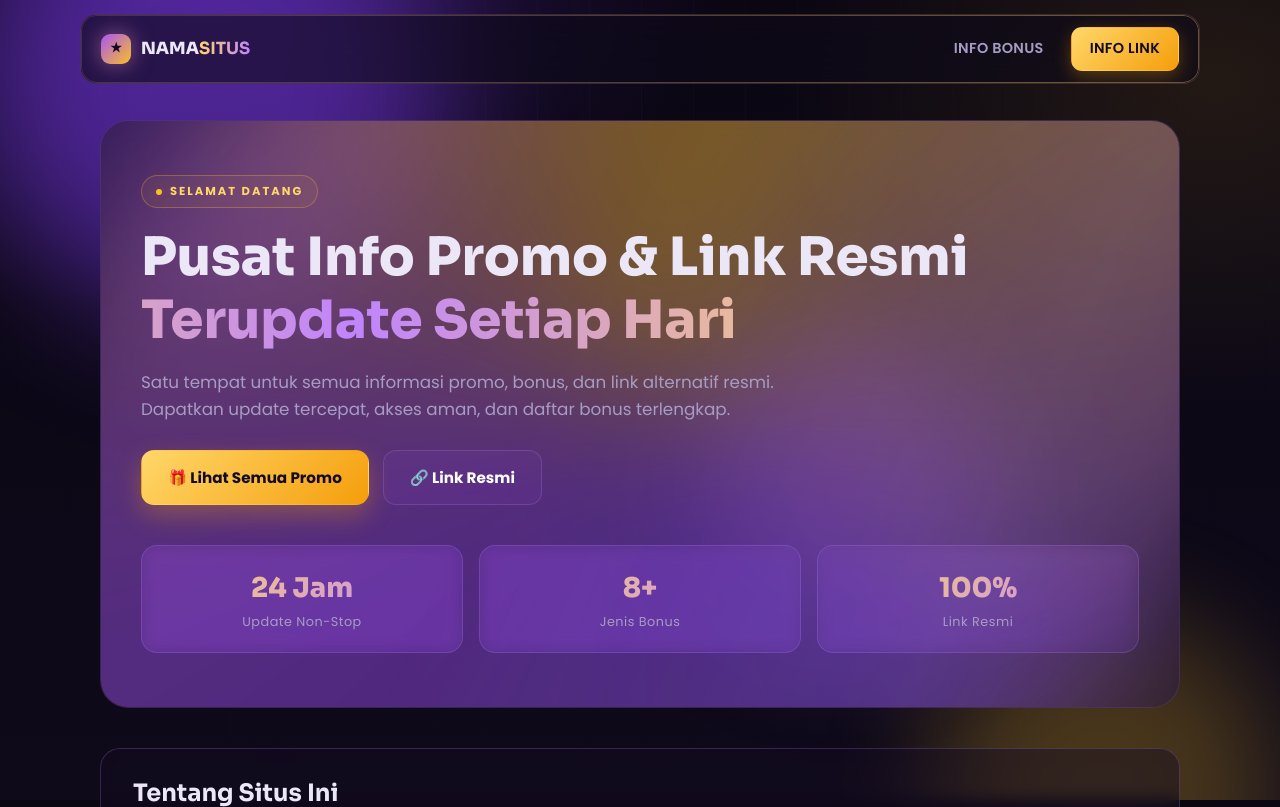
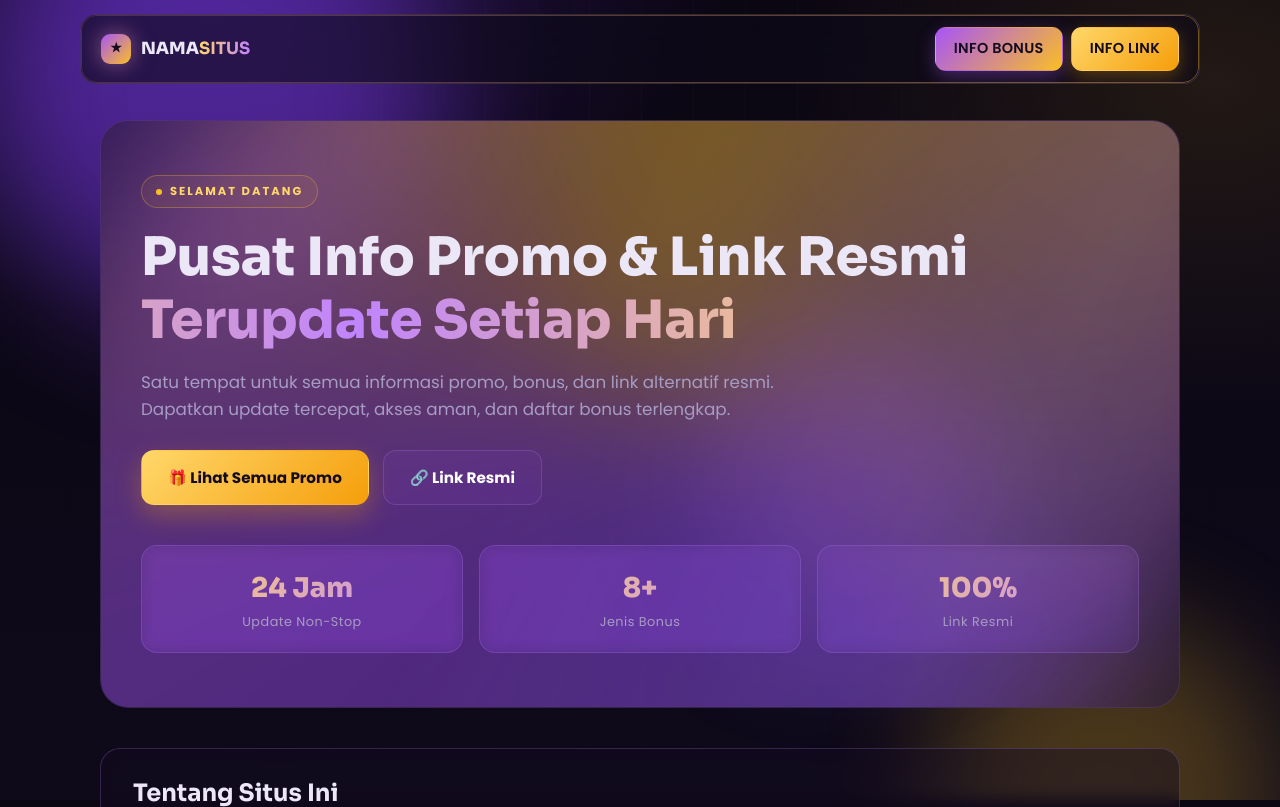
Before and after one commit to kuyagames/mpo888info, a PHP site: page / in a window 1280 px wide. Shown: the top 807 px of the page. Run offline with PHP 8.4, Linux system fonts and the light colour scheme; data comes from the database, SQL or seed files in the repository; a stand-in replaces the project's code that opens the database connection; some libraries are stand-ins or nearby versions.

Commit message:
Navbar: background gradient ungu-emas (seperti .dot) pada INFO BONUS

```diff
--- a/assets/css/style.css
+++ b/assets/css/style.css
@@ -24,6 +24,8 @@ nav{position:fixed;top:0;left:0;right:0;z-index:50;display:flex;justify-content:
 .menu a{padding:9px 18px;border-radius:11px;font-weight:600;font-size:.9rem;letter-spacing:.3px;border:1px solid transparent;color:var(--muted);transition:.25s;position:relative}
 .menu a:hover{color:#fff;border-color:var(--glass-brd);background:var(--glass)}
 .menu a.gold{color:#140b22;background:linear-gradient(135deg,var(--gold-soft),var(--gold-deep));box-shadow:0 6px 18px rgba(245,158,11,.3)}
+.menu a.bonus{color:#140b22;background:linear-gradient(135deg,var(--purple),var(--gold));box-shadow:0 6px 18px rgba(168,85,247,.35)}
+.menu a.bonus:hover{color:#140b22}
 section{max-width:var(--maxw);margin:0 auto;padding:60px 20px}
 .eyebrow{display:inline-flex;align-items:center;gap:8px;font-size:.72rem;letter-spacing:2px;text-transform:uppercase;font-weight:700;color:var(--gold-soft);padding:6px 14px;border:1px solid rgba(251,191,36,.3);border-radius:999px;background:rgba(251,191,36,.06)}
 .eyebrow::before{content:"";width:6px;height:6px;border-radius:50%;background:var(--gold);box-shadow:0 0 8px var(--gold);animation:pulseGlow 2s infinite}
--- a/index.php
+++ b/index.php
@@ -41,7 +41,7 @@ $metaDesc  = sv($s, 'meta_desc', 'Info promo, bonus member baru, bonus harian, e
   <div class="nav-inner">
     <div class="brand"><span class="dot">★</span><span><?= e(sv($s,'site_name','NAMA')) ?><b><?= e(sv($s,'site_accent','SITUS')) ?></b></span></div>
     <div class="menu">
-      <a href="#promo">INFO BONUS</a>
+      <a href="#promo" class="bonus">INFO BONUS</a>
       <a href="#link" class="gold">INFO LINK</a>
     </div>
   </div>
```
